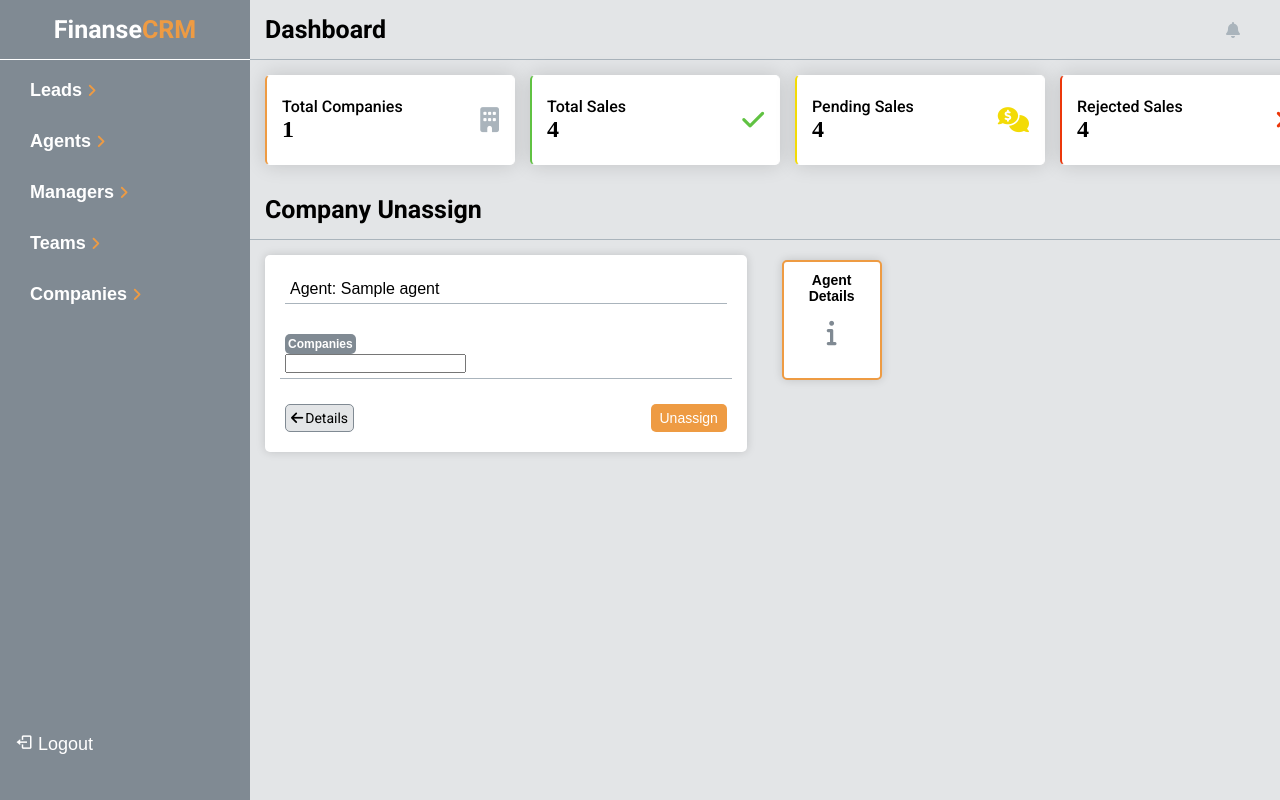
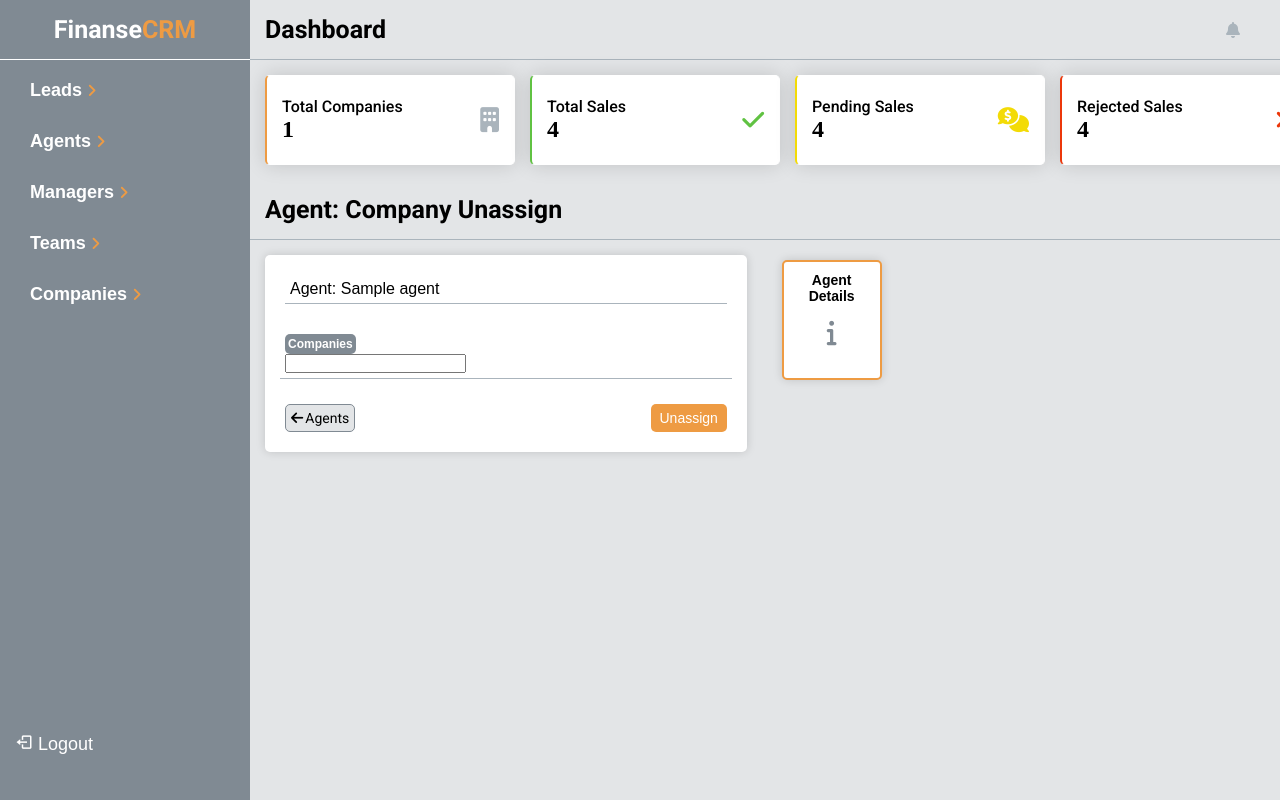
Before and after one commit to nxfive/finanse-crm, a Django app: template templates/agents/agent_unassign_company.html in a window 1280 px wide; the page is wider, and only the part inside the window is pictured. Run offline with Django 5.2, Linux system fonts and the light colour scheme; the template is opened without the code that fills it: most values are stand-ins (such as "Sample title", 1, 10 or a date in 2020); form fields are guessed from the names that the template uses.

Commit message:
feat: Change button name Details to Agents and his url

```diff
--- a/templates/agents/agent_unassign_company.html
+++ b/templates/agents/agent_unassign_company.html
@@ -6,7 +6,7 @@
 
 <div class="model-container">
     <div class="title">
-        <h1>Company Unassign</h1>
+        <h1>Agent: Company Unassign</h1>
     </div>
     <div class="model-cont">
         <div class="model-content">
@@ -21,7 +21,11 @@
                     </div>
                 </div>
                 <div class="model-element-action">
-                    <a href="{% url 'agents:agent-detail' agent.pk %}"><i class="fa-solid fa-arrow-left"></i>Details</a>
+                    {% if user.is_superuser %}
+                    <a href="{% url 'agents:agent-list' %}"><i class="fa-solid fa-arrow-left"></i>Agents</a>
+                    {% else %}
+                    <a href="{% url 'teams:agents:agent-list' team.slug %}"><i class="fa-solid fa-arrow-left"></i>Agents</a>
+                    {% endif %}
                     <button type="submit" class="btn-agent-up">Unassign</button>
                 </div>
             </form>
```
